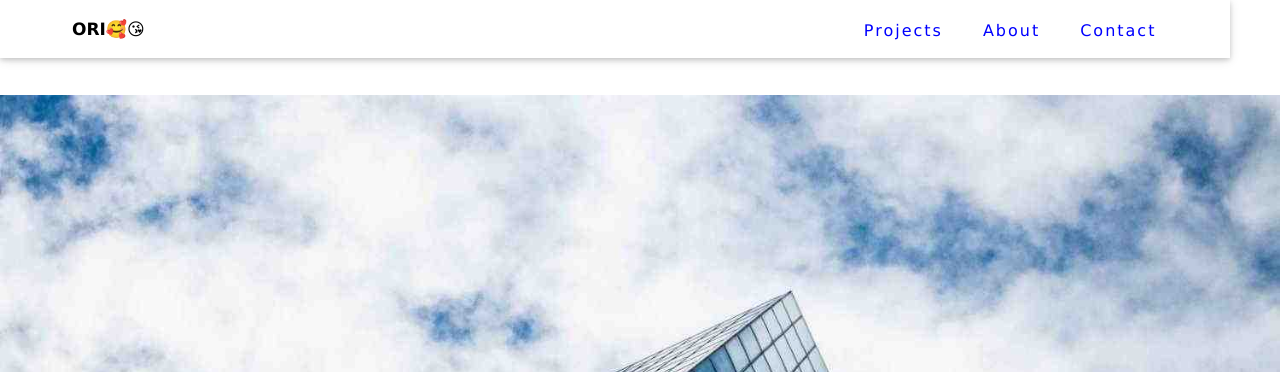
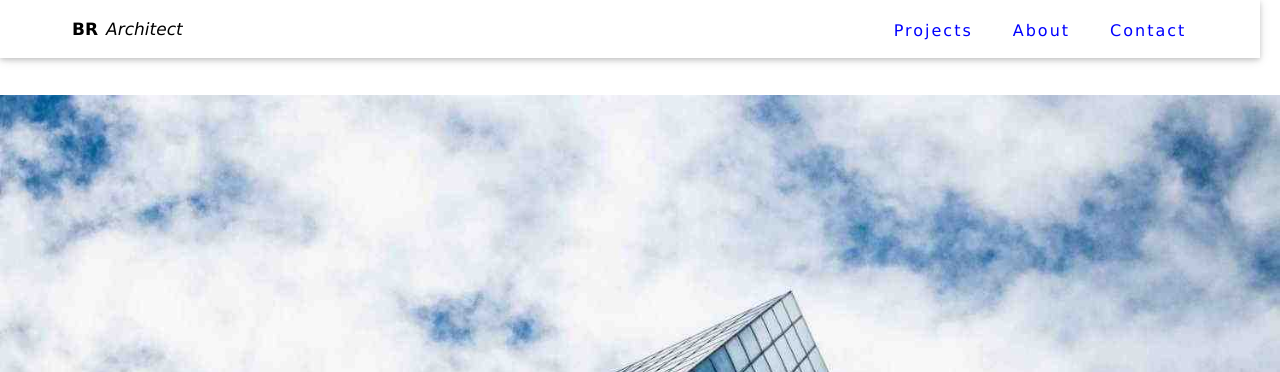
Before and after one commit to A-K-M-A-L-1/BR-ARCHITECHS, a plain HTML site: page index.html in a window 1280 px wide. Shown: the top 372 px of the page. Drawn offline with Linux system fonts and the light colour scheme.

Commit message:
Update index.html

```diff
--- a/index.html
+++ b/index.html
@@ -6,7 +6,7 @@
     <meta name="viewport" content="width=device-width, initial-scale=1.0">
     <link rel="stylesheet" href="css/style.css">
     <link rel="stylesheet" href="css/responsive.css">
-    <title>PAGLII KI SITE</title>
+    <title>BR-Architect</title>
 </head>
 
 <body>
@@ -17,7 +17,7 @@
 
             <div class="nav-bar">
 
-                <a href="#index"><Strong>ORI🥰😘</Strong><i></i></a>
+                <a href="#index"><Strong>BR</Strong><i>Architect</i></a>
                 <nav class="nav-list">
                     <ul>
                         <li><a href="#project" class="li">Projects</a></li>
```
